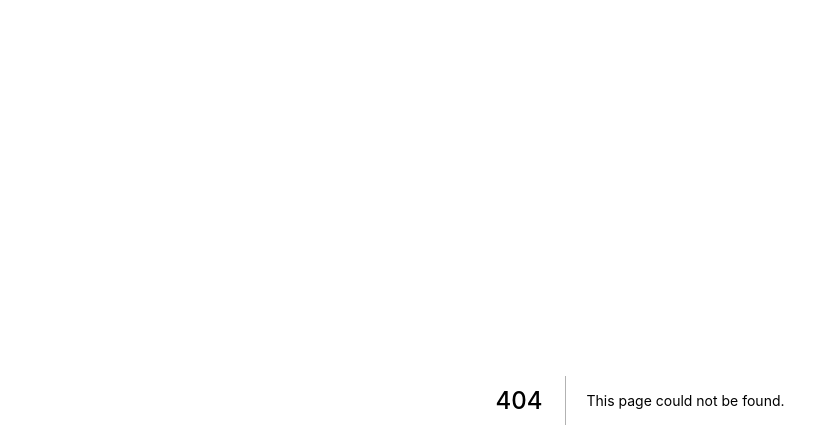
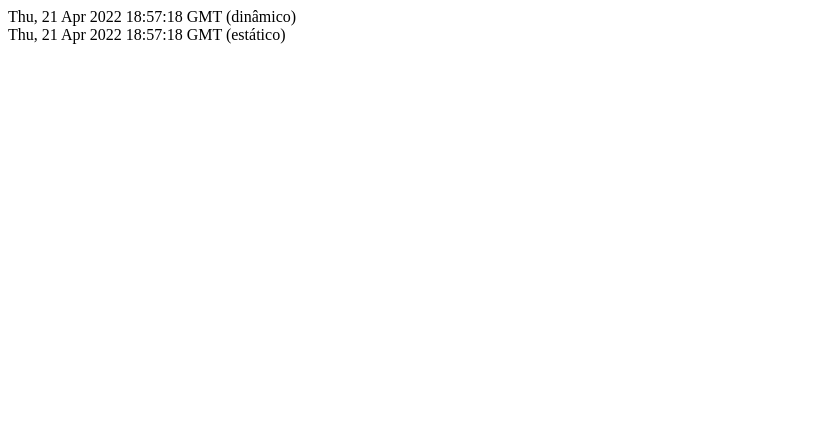
Before and after one commit to FernandoGinelli/servico-web-1, a Next.js app: page /tempo in a window 1280 px wide. Before the commit this address had no page. Shown: the top 448 px of the page, without its empty margins (0-839 px from the left). Built offline with nearby package versions, Linux system fonts and the light colour scheme.

Commit message:
aprendendo Next.js - hora

```diff
--- /dev/null
+++ b/pages/tempo.js
@@ -0,0 +1,25 @@
+function Tempo(props)
+{
+    const dynamicDate = new Date();
+    const dynamicDateString = dynamicDate.toGMTString();
+
+    return (
+        <div>
+            <div>{dynamicDateString} (dinâmico)</div>
+            <div>{props.staticDateString} (estático)</div>
+        </div>
+    )
+}
+
+export function getStaticProps() {
+    const staticDate = new Date();
+    const staticDateString = staticDate.toGMTString();
+
+    return {
+        props: {
+            staticDateString
+        }
+    }
+}
+
+export default Tempo;
```
